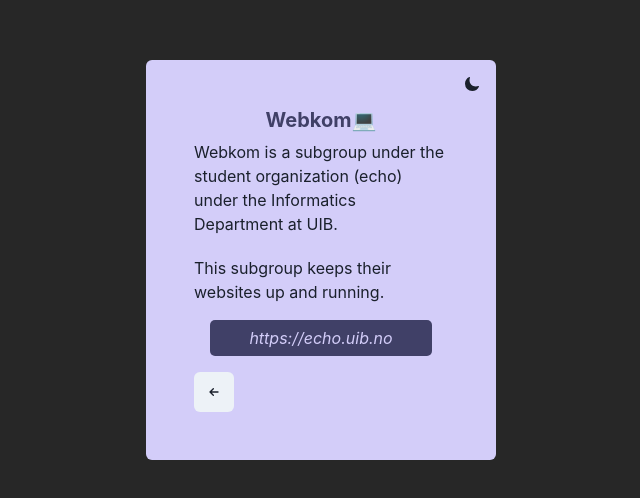
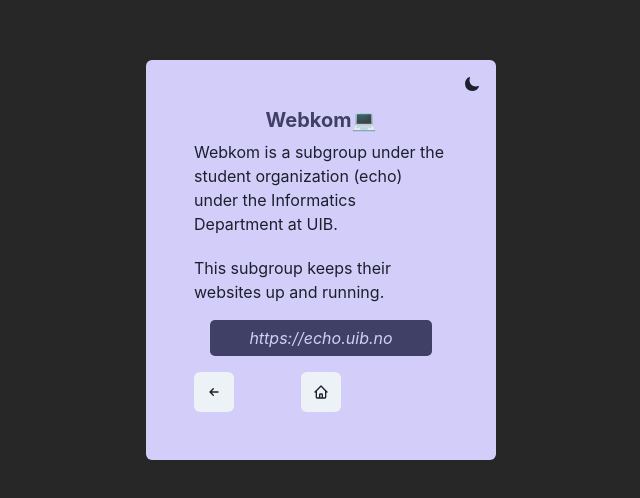
Before and after one commit to tjekol/tj-web, a Next.js app: page /webkom in a window 1280 px wide. Shown: the part 140-638 px from the top of the page, without its empty margins (319-959 px from the left). Built offline with nearby package versions, Linux system fonts and the light colour scheme.

Commit message:
added homebutton

```diff
--- a/src/components/page.tsx
+++ b/src/components/page.tsx
@@ -1,6 +1,7 @@
 import { Flex, Heading, Text, Box, useColorMode, useColorModeValue, IconButton, LinkBox, LinkOverlay, Spacer } from "@chakra-ui/react";
+import { SP } from "next/dist/shared/lib/utils";
 import { useState } from "react";
-import { HiOutlineArrowSmLeft, HiOutlineArrowSmRight } from "react-icons/hi";
+import { HiOutlineArrowSmLeft, HiOutlineArrowSmRight, HiOutlineHome } from "react-icons/hi";
 import { IoSunny, IoMoon } from "react-icons/io5";
 import { formBackgroundLight, formBackgroundDark, textColorLight, textColorDark } from "./theme";
 
@@ -10,12 +11,14 @@
     children,
     prevPage,
     nextPage,
+    homeButton,
 } : {
     header : string,
     desc? : string,
     children : React.ReactNode
     prevPage?: string,
     nextPage?: string,
+    homeButton?: boolean,
 }) => {
     const { toggleColorMode } = useColorMode();
     const formBackground = useColorModeValue(formBackgroundLight, formBackgroundDark);
@@ -34,6 +37,7 @@
                 </Flex>
             )}
             {children}
+            {(prevPage || nextPage) && (
             <Flex>
                 {prevPage && (
                     <LinkBox>
@@ -41,6 +45,16 @@
                             <IconButton width='15' aria-label="previous page" icon={<HiOutlineArrowSmLeft />}  />
                         </LinkOverlay>
                     </LinkBox>
+                )}
+                {homeButton && (
+                    <>
+                        <Spacer />
+                        <LinkBox mr='10'>
+                        <LinkOverlay href='/'>
+                            <IconButton width='15' aria-label="next page" icon={<HiOutlineHome />} />
+                        </LinkOverlay>
+                        </LinkBox>
+                    </>
                 )}
                 <Spacer/>
                 {nextPage && (
@@ -51,6 +65,7 @@
                     </LinkBox>
                 )}
             </Flex>
+            )}
             <Box position='absolute' top='4' right='4' cursor='pointer'onClick={() => {
             toggleColorMode();
             setToggle(!toggle);
--- a/src/pages/webkom.tsx
+++ b/src/pages/webkom.tsx
@@ -9,6 +9,7 @@
         <PageComponent
         header="Webkom💻"
         prevPage="/about"
+        homeButton={true}
         >
             <Text mb='5'>Webkom is a subgroup under the student organization (echo) under the Informatics Department at UIB.</Text>
             <Text>This subgroup keeps their websites up and running.</Text>
```
Lines whose indentation alone changed are shown as unchanged.
